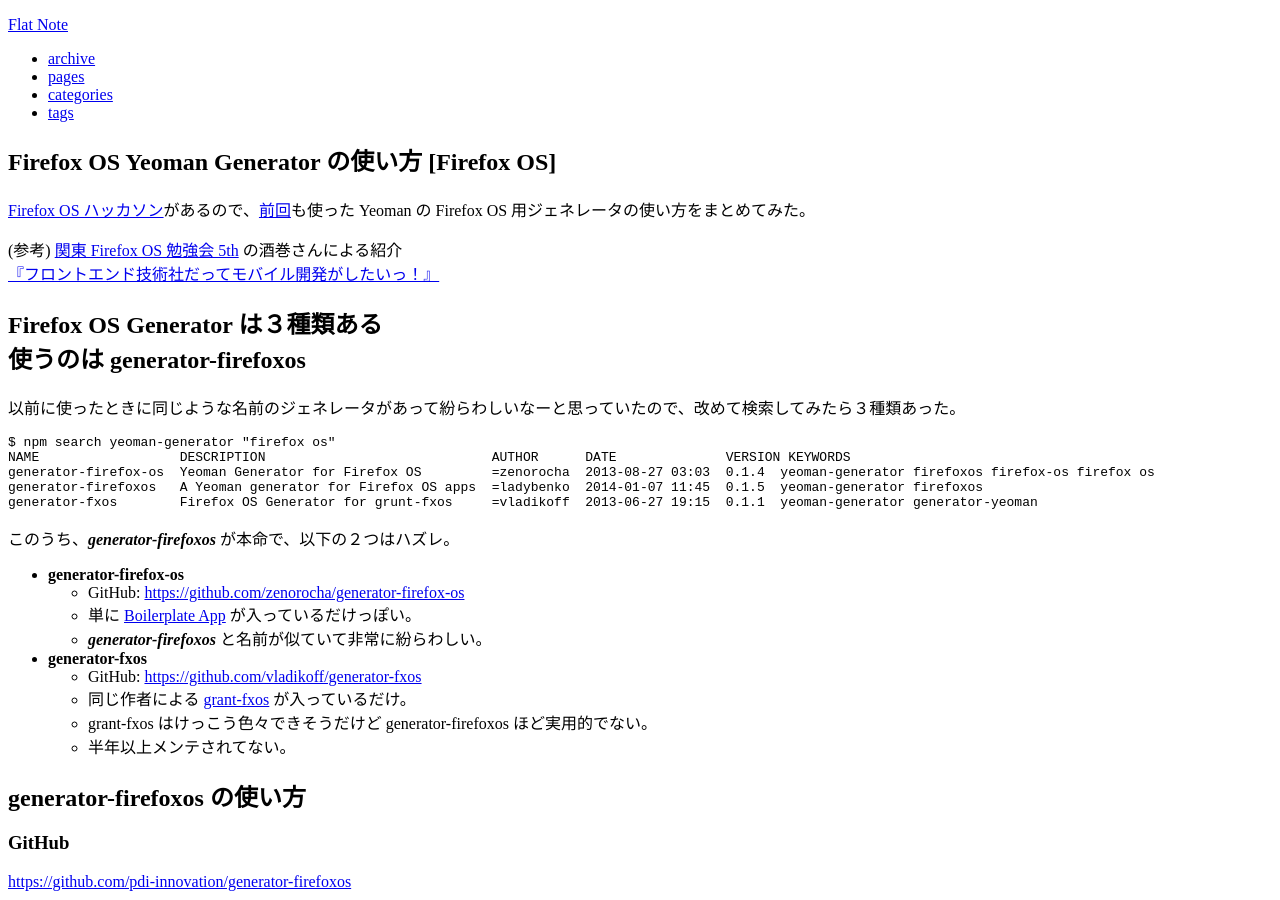
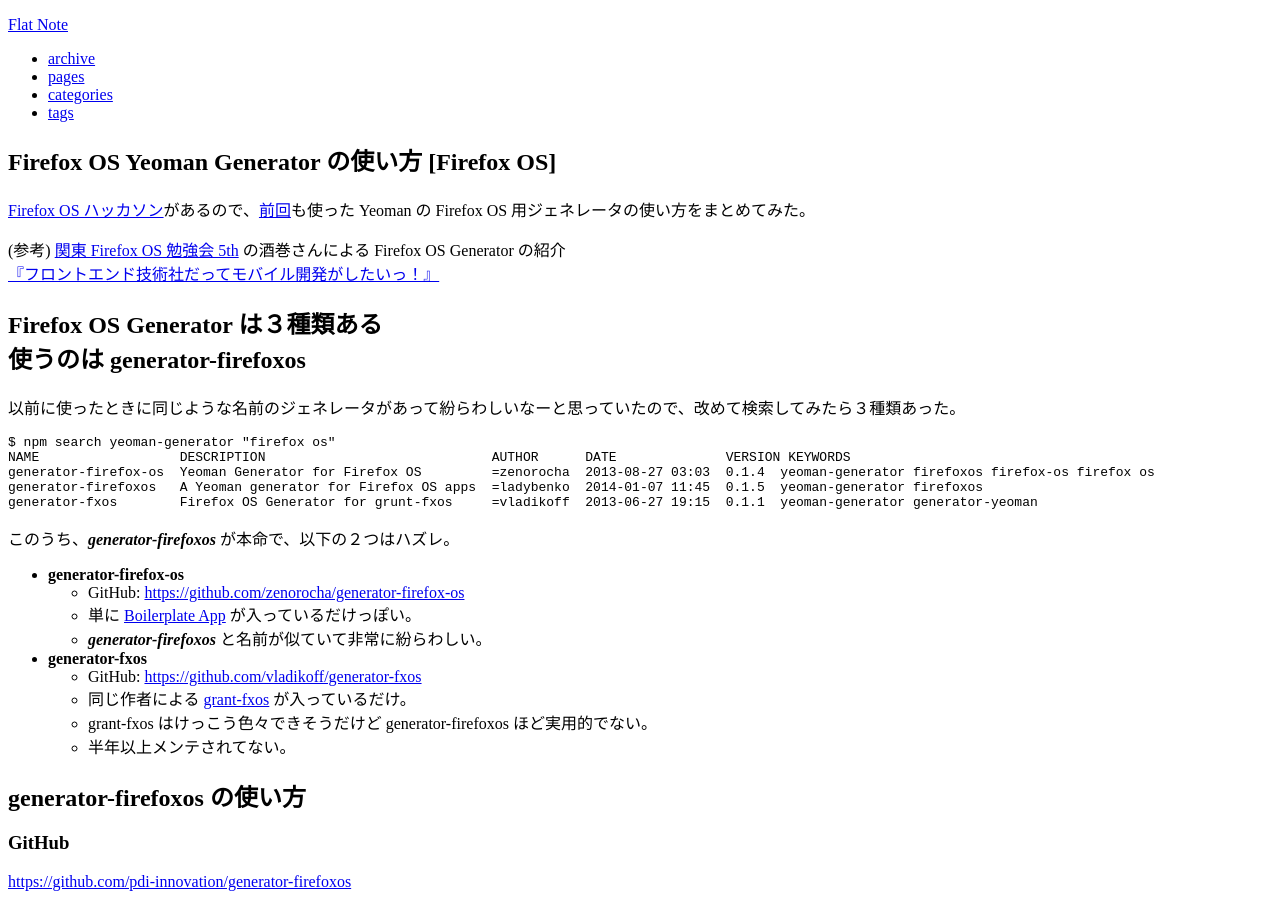
Before and after one commit to flatbird/flatbird.github.com, a Jekyll site: the page built from _posts/2014-01-18-yeoman-generator-for-firefoxos.md, in a window 1280 px wide and 900 px high. Built offline with Jekyll 4.4.1, drawn with Linux system fonts in a browser that asks for light colours; comment, search, counter and statistics services are not loaded.

Commit message:
Minor sentence change.

```diff
--- a/_posts/2014-01-18-yeoman-generator-for-firefoxos.md
+++ b/_posts/2014-01-18-yeoman-generator-for-firefoxos.md
@@ -16,7 +16,7 @@
 [Firefox OS ハッカソン](http://atnd.org/events/46352)があるので、[前回](http://atnd.org/event/fxoswin8hack)も使った Yeoman の Firefox OS 用ジェネレータの使い方をまとめてみた。
 
 <p>
-(参考) <a href="http://atnd.org/events/44739">関東 Firefox OS 勉強会 5th</a> の酒巻さんによる紹介<br>
+(参考) <a href="http://atnd.org/events/44739">関東 Firefox OS 勉強会 5th</a> の酒巻さんによる Firefox OS Generator の紹介<br>
 <span class="indent">
 	<a href="https://docs.google.com/presentation/d/1IW0UScdqbRGECDEy3U6zDtyprAyyNe4PoZGqX9VxITA/edit#slide=id.p">『フロントエンド技術社だってモバイル開発がしたいっ！』</a>
 </span>
```
